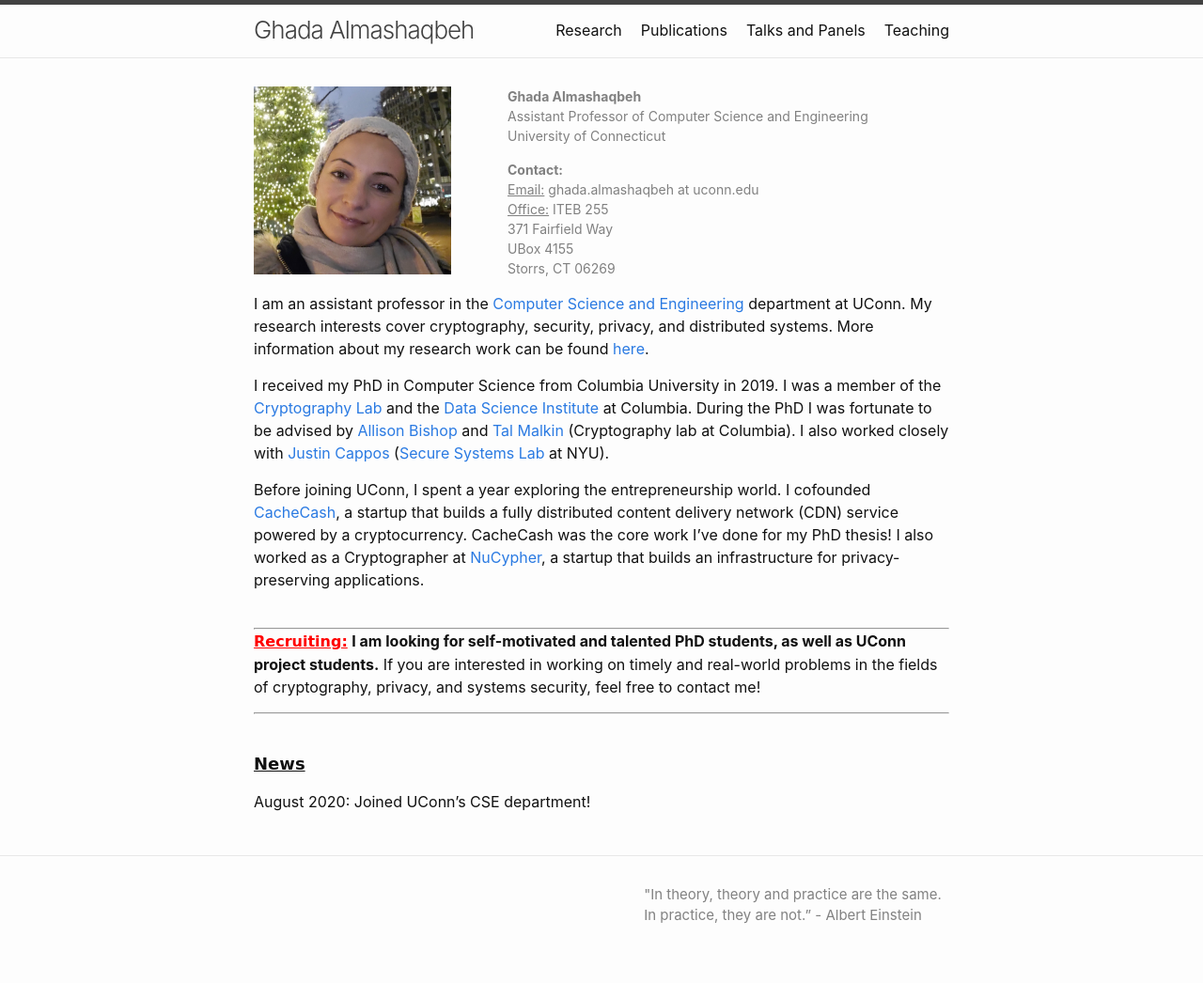
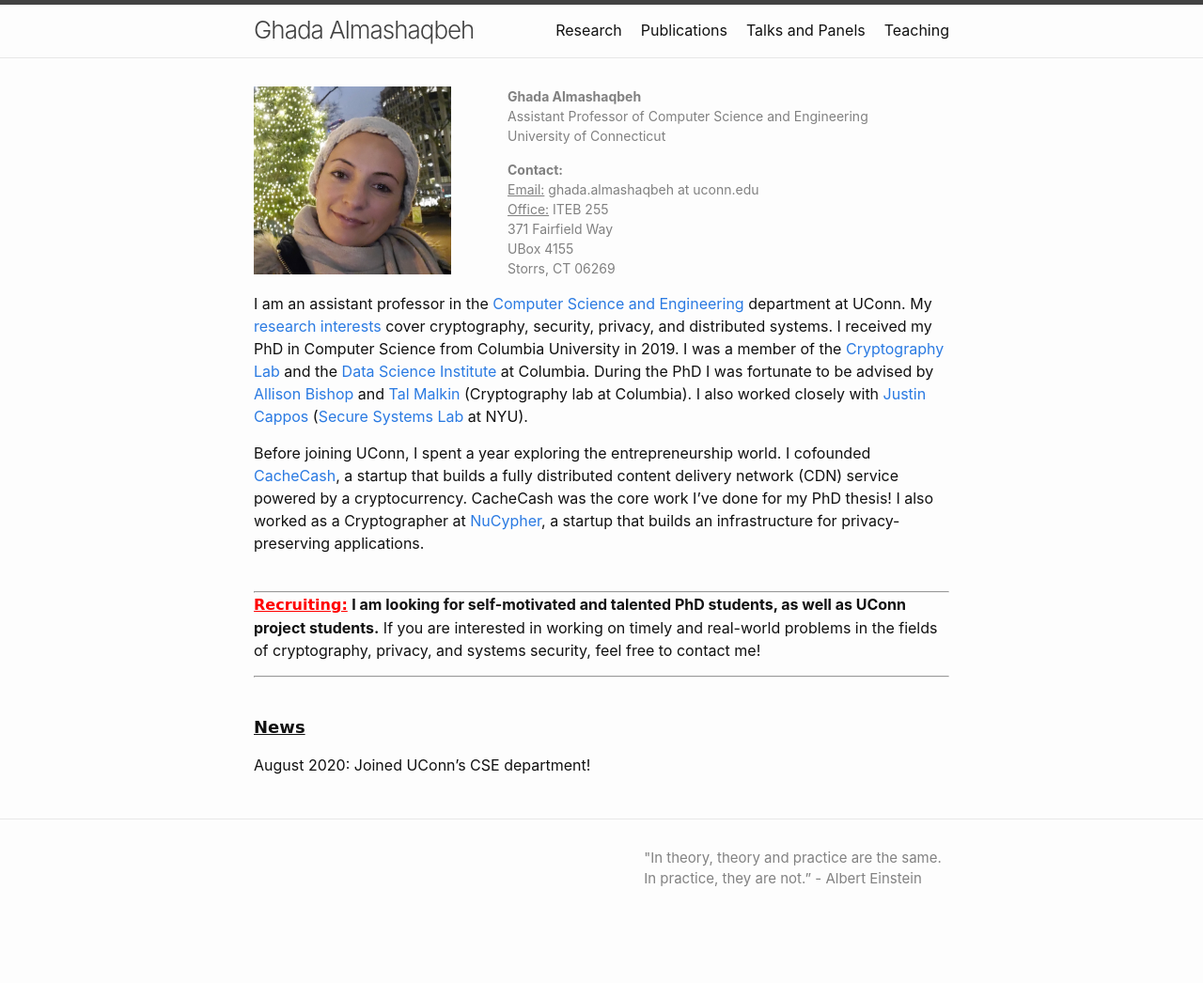
Before and after one commit to GhadaAlmashaqbeh/GhadaAlmashaqbeh.github.io, a Jekyll site: the page built from index.md, in a window 1280 px wide. Shown: the whole page at 94% size. Built offline with Jekyll 4.4.1, drawn with Linux system fonts in a browser that asks for light colours; after the commit the page ends 1007 px from its top, so only the background shows below that.

Commit message:
edit bio

```diff
--- a/index.md
+++ b/index.md
@@ -19,10 +19,7 @@
 </div>
 
 
-I am an assistant professor in the [Computer Science and Engineering](https://www.cse.uconn.edu/) department at UConn. My research interests cover cryptography, security, privacy, and distributed systems. More information about my research work can be found [here](/research/).
-
-
-I received my PhD in Computer Science from Columbia University in 2019. I was a member of the [Cryptography Lab](http://www.cs.columbia.edu/crypto) and the [Data Science Institute](https://datascience.columbia.edu/) at Columbia. During the PhD I was fortunate to be advised by [Allison Bishop](https://www.thecomputersciencecomedian.com) and [Tal Malkin](http://www.cs.columbia.edu/~tal) (Cryptography lab at Columbia). I also worked closely with [Justin Cappos](https://ssl.engineering.nyu.edu/personalpages/jcappos/) ([Secure Systems Lab](https://ssl.engineering.nyu.edu) at NYU).
+I am an assistant professor in the [Computer Science and Engineering](https://www.cse.uconn.edu/) department at UConn. My [research interests](/research/) cover cryptography, security, privacy, and distributed systems. I received my PhD in Computer Science from Columbia University in 2019. I was a member of the [Cryptography Lab](http://www.cs.columbia.edu/crypto) and the [Data Science Institute](https://datascience.columbia.edu/) at Columbia. During the PhD I was fortunate to be advised by [Allison Bishop](https://www.thecomputersciencecomedian.com) and [Tal Malkin](http://www.cs.columbia.edu/~tal) (Cryptography lab at Columbia). I also worked closely with [Justin Cappos](https://ssl.engineering.nyu.edu/personalpages/jcappos/) ([Secure Systems Lab](https://ssl.engineering.nyu.edu) at NYU).
 
 Before joining UConn, I spent a year exploring the entrepreneurship world. I cofounded [CacheCash](https://cachecash.com), a startup that builds a fully distributed content delivery network (CDN) service powered by a cryptocurrency. CacheCash was the core work I've done for my PhD thesis! I also worked as a Cryptographer at [NuCypher](https://www.nucypher.com/), a startup that builds an infrastructure for privacy-preserving applications.
 <br/>
```
